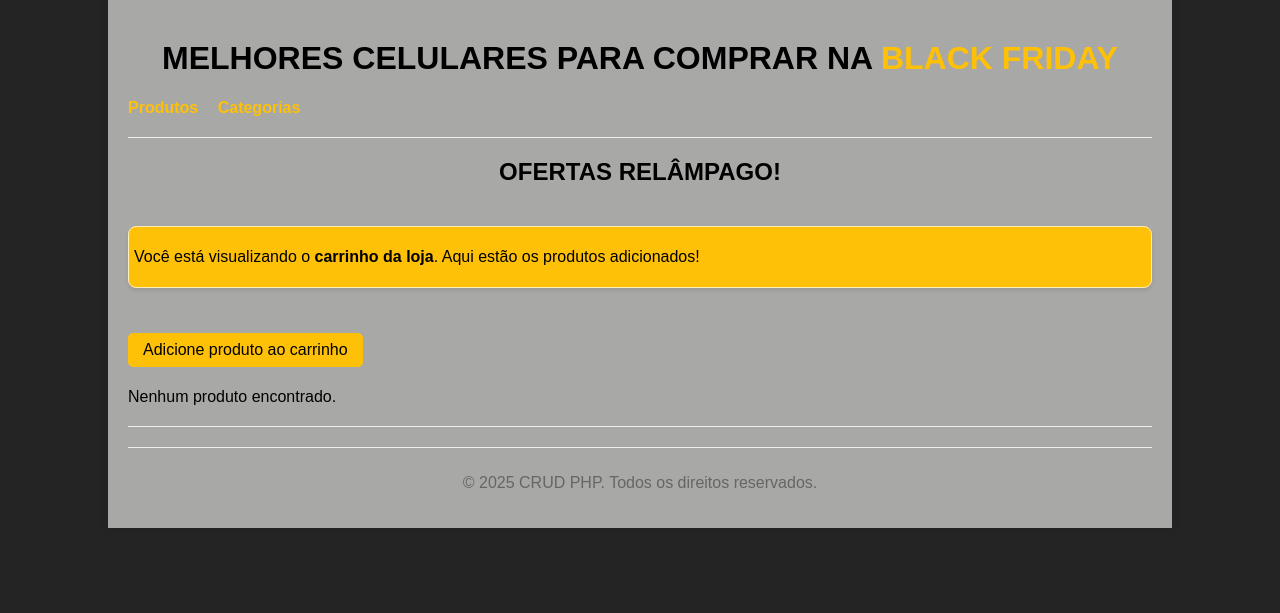
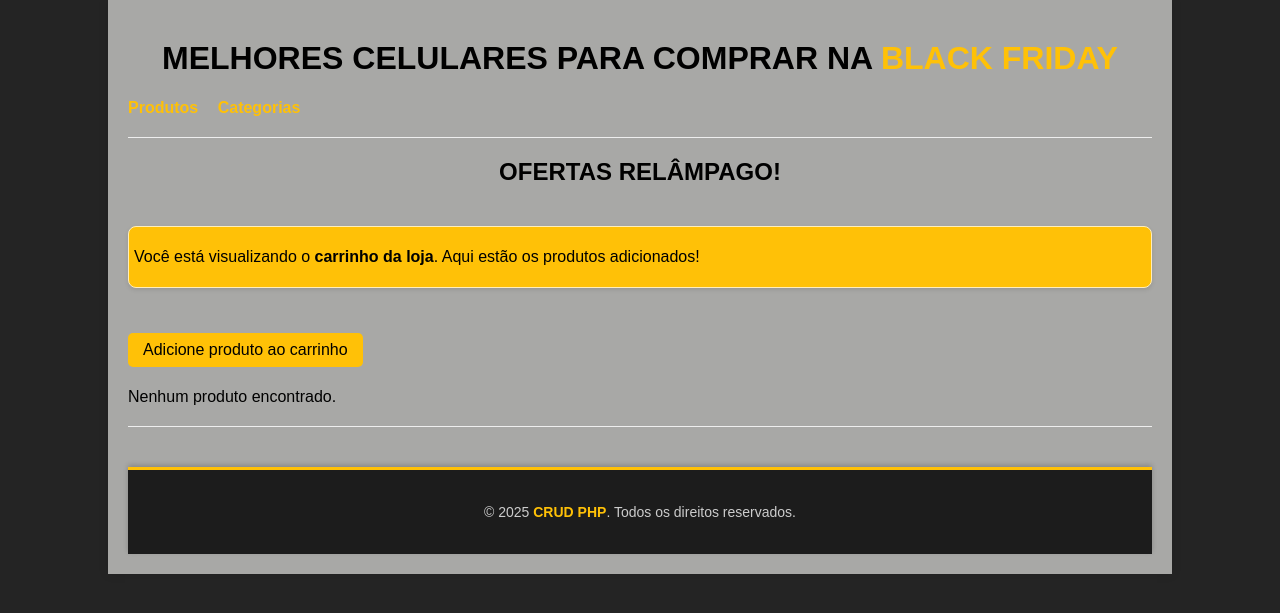
Before and after one commit to PedroSinhuk/Arquivos-php, a PHP site: page / in a window 1280 px wide. Shown: the part 21-634 px from the top of the page. Run offline with PHP 8.4, Linux system fonts and the light colour scheme; data comes from the database, SQL or seed files in the repository; data that the repository does not hold is empty; some libraries are stand-ins or nearby versions.

Commit message:
Revamp footer layout and styling

```diff
--- a/crud_php/views/includes/footer.php
+++ b/crud_php/views/includes/footer.php
@@ -1,7 +1,9 @@
-        <hr>
-        <footer>
-            <p>&copy; <?php echo date("Y"); ?> CRUD PHP. Todos os direitos reservados.</p>
-        </footer>
+<hr>
+<footer class="footer">
+    <div class="footer-content">
+        <p>&copy; <?php echo date("Y"); ?> <span class="yellow">CRUD PHP</span>. Todos os direitos reservados.</p>
     </div>
+</footer>
+</div>
 </body>
 </html>
```
